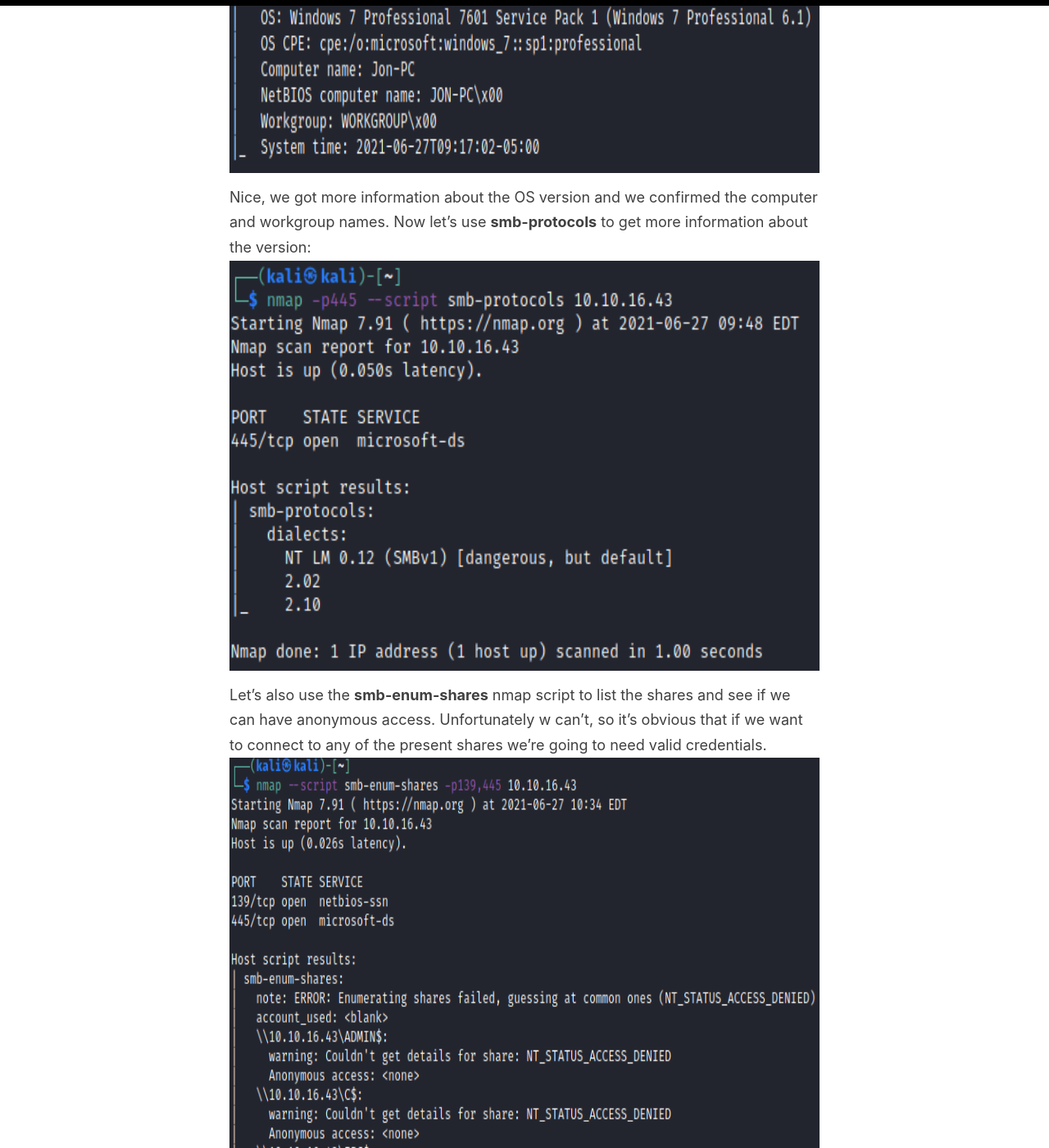
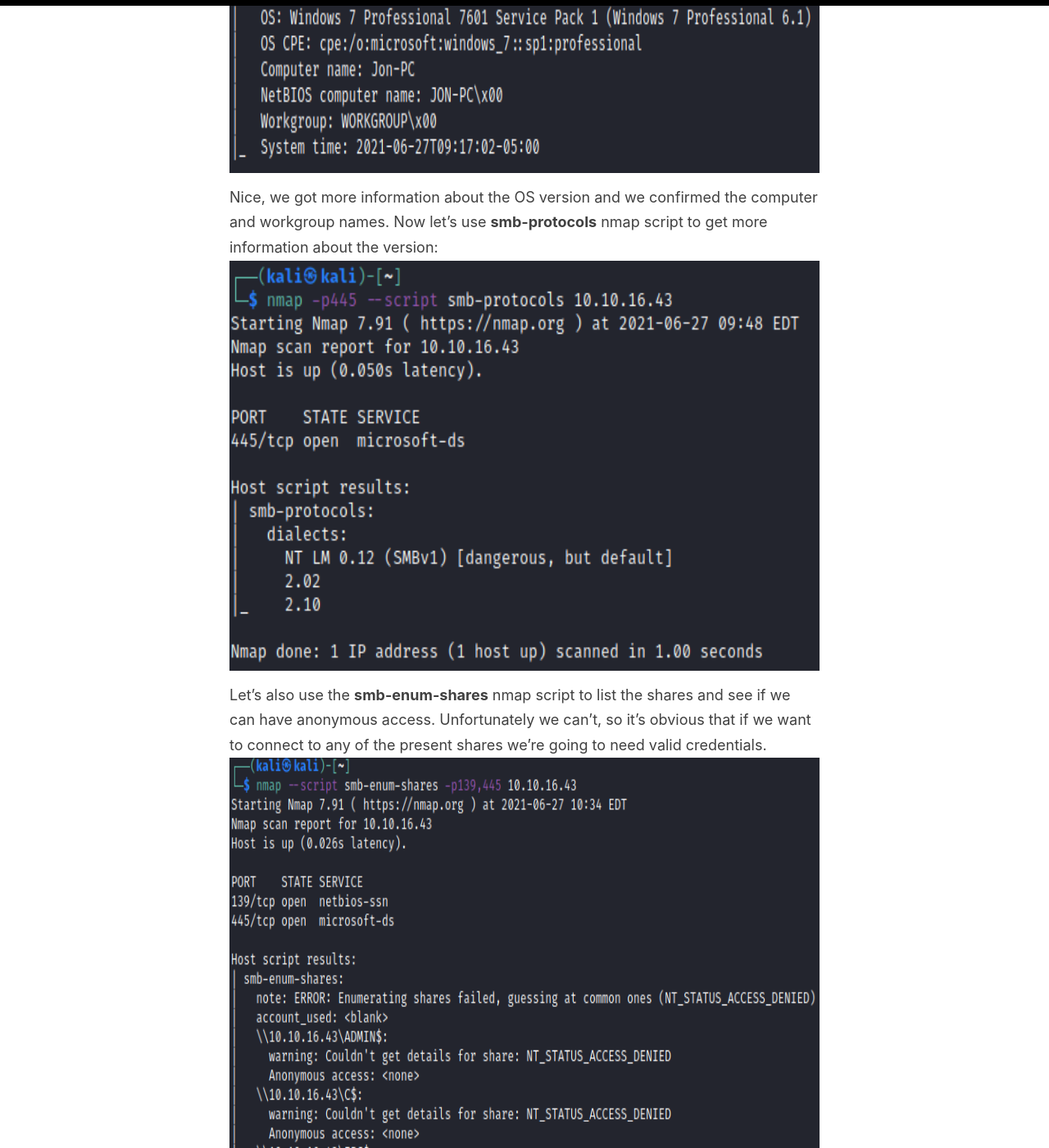
Before and after one commit to 0xdnxh/0xdnxh.github.io, a Jekyll site: the page built from _posts/2021-6-28-THM-Blue-Writeup.md, in a window 1280 px wide and 1400 px high, scrolled down 2012 px. Shown: the whole window at 82% size. Built offline with Jekyll 4.4.1, drawn with Linux system fonts in a browser that asks for light colours; some of the changed text lies outside the part shown.

Commit message:
Added modifs to Blue

````diff
--- a/_posts/2021-6-28-THM-Blue-Writeup.md
+++ b/_posts/2021-6-28-THM-Blue-Writeup.md
@@ -24,10 +24,10 @@
 This indicates that the machine is exposing its SMB service which is known for having multiple vulnerabilities in the past. We can already see that the Hostname is **JON-PC** but let's use the nmap script **smb-os-discovery** to get more information about the OS and the SMB service:
 <img src="/images/THM/Blue/smbosdiscovery.PNG" width="800" height="280"/>
 
-Nice, we got more information about the OS version and we confirmed the computer and workgroup names. Now let's use **smb-protocols** to get more information about the version:
+Nice, we got more information about the OS version and we confirmed the computer and workgroup names. Now let's use **smb-protocols** nmap script to get more information about the version:
 <img src="/images/THM/Blue/smbprotocols.PNG" width="800" height="500"/>
 
-Let's also use the **smb-enum-shares** nmap script to list the shares and see if we can have anonymous access. Unfortunately w can't, so it's obvious that if we want to connect to any of the present shares we're going to need valid credentials.
+Let's also use the **smb-enum-shares** nmap script to list the shares and see if we can have anonymous access. Unfortunately we can't, so it's obvious that if we want to connect to any of the present shares we're going to need valid credentials.
 <img src="/images/THM/Blue/smbenumshares.PNG" width="800" height="600"/>
 
 Okay so now using the information we gathered let's see if we can find a vulnerability for SMBv1 on Windows. Doing some research on internet, we find out that this SMB version is vulnerable to EternalBlue.
@@ -42,7 +42,7 @@
 
 What's more interesting is that, if one device is infected by malware via EternalBlue, this puts other devices that are connected to the same network is at risk. This is what happened with [WannaCry](https://www.csoonline.com/article/3227906/what-is-wannacry-ransomware-how-does-it-infect-and-who-was-responsible.html), a crypto-ransomware, which was one of the first and most well-known malware to use this exploit to spread.
 
-### Gaining access
+## Gaining access
 Now that we gathered some information about the vulnerability, let's try to exploit it. Let's start Metasploit and search for MS17-010:
 
 <img src="/images/THM/Blue/metasploitms17010.PNG" width="800" height="400"/>
@@ -72,32 +72,36 @@
 Disclaimer: In this part instead of following the room questions to get access via shell, I'm directly trying to get a Meterpreter session.
 
 We use the payload **windows/x64/meterpreter/reverse_tcp** and after setting the RHOSTS and LHOST options using the corresponding IP addresses, we run the exploit. As we can see, we get a Meterpreter session:
+
 <img src="/images/THM/Blue/runexploit.PNG" width="800" height="800"/>
 
 We can verify that we are on the machine using **sysinfo** and that our UID is **NT AUTHORITY\SYSTEM**
+
 <img src="/images/THM/Blue/sysinfogetuid.PNG" width="600" height="300"/>
 
 ## Cracking NTLM hash
 
-using hashdump we are able to retrieve hashes on the system :
-<img src="/images/THM/Blue/hashdump.PNG" width="600" height="130"/>
+Using hashdump we are able to retrieve hashes on the system :
+
+<img src="/images/THM/Blue/hashdump.PNG" width="600" height="100"/>
 
 As we can see, the NTLM hash corresponding to our user Jon is there. The NTLM hash is in the following format : ```Username:SID:LMhash:NThash```. To decrypt it, I ran Hashcat which is a password cracking tool using the command ```hashcat -m 1000 jonhash SecLists/Passwords/Common-Credentials/common-passwords-win.txt``` You can find the details of the options in my [Blueprint writeup](https://0xdnxh.github.io/THM-Blueprint-Writeup/) in the "Cracking NTLM hash" section.
 After a few seconds, Hashcat retrives the password in cleartext:
+
 <img src="/images/THM/Blue/hashcat.PNG" width="550" height="450"/>
 
-### Finding flags
+## Finding flags
 
 The last part of this room invites us to find 3 flags planted on the machine using some hints :)
 
-## First flag
+### First flag
 
 *Hint : This flag can be found at the system root.*
 System root ? Maybe C:/ ?
 
 <img src="/images/THM/Blue/flag1.PNG" width="800" height="500"/>
 
-## Second flag
+### Second flag
 
 *Hint : This flag can be found at the location where passwords are stored within Windows.*
 
@@ -106,7 +110,7 @@
 
 <img src="/images/THM/Blue/flag2.PNG" width="800" height="400"/>
 
-## Third flag
+### Third flag
 
 *Hint : This flag can be found in an excellent location to loot. After all, Administrators usually have pretty interesting things saved.*
 
````
